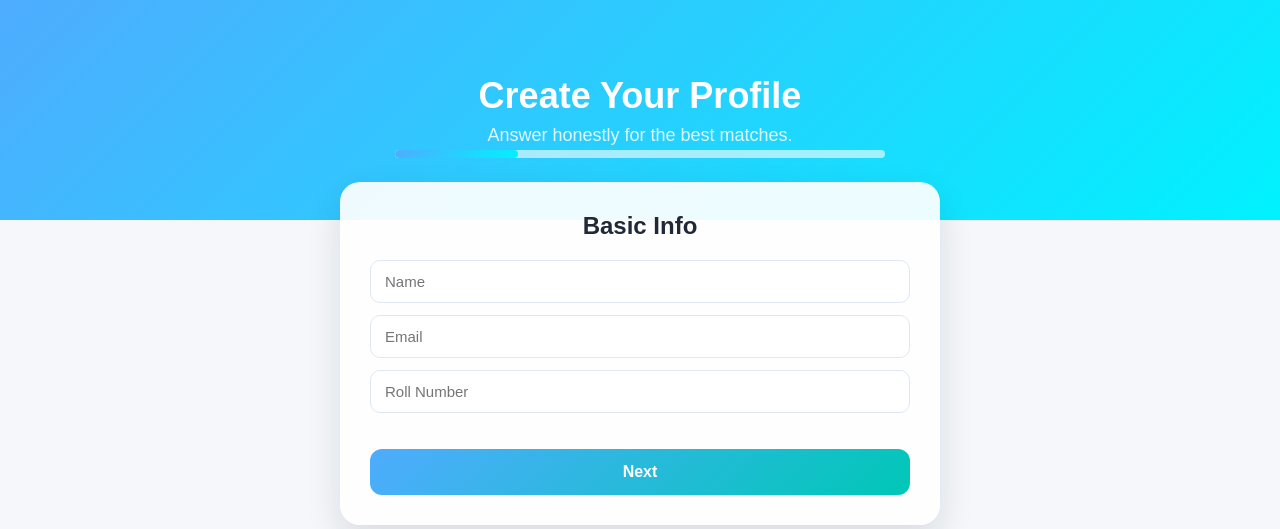
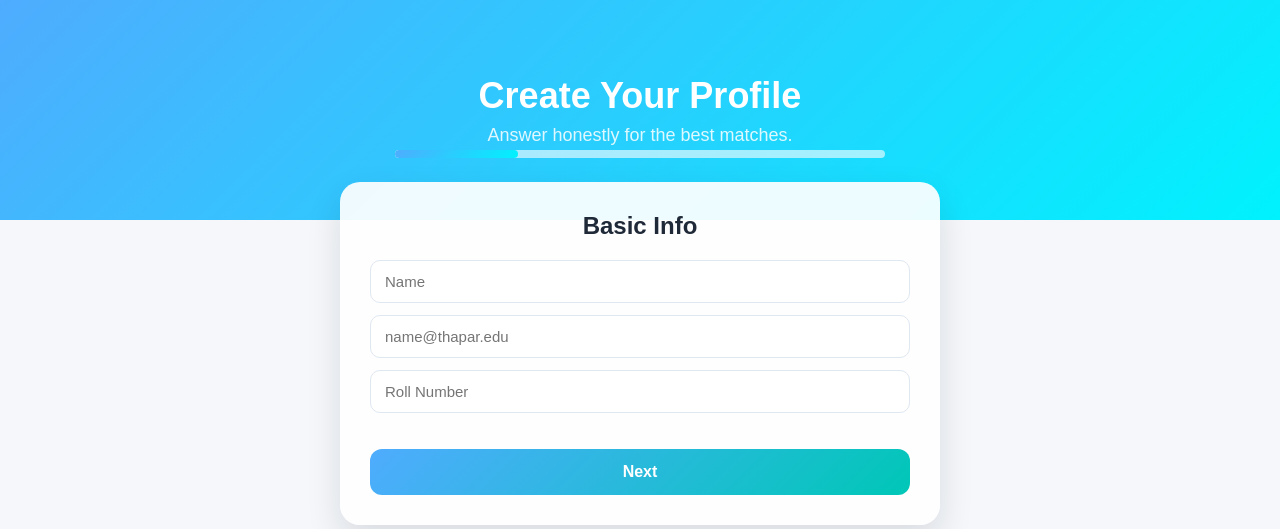
Before and after one commit to arnavdev-24/friend-finder, a Flask app: page /form in a window 1280 px wide. Shown: the top 529 px of the page. Run offline with Flask 3, Linux system fonts and the light colour scheme.

Commit message:
made email of thapar compulsory

```diff
--- a/Templates/form.html
+++ b/Templates/form.html
@@ -22,8 +22,9 @@
             <form method="POST" action="/submit" class="form-box">
                 <div class="step active">
                     <h2>Basic Info</h2>
+                    {% if error %}<p class="auth-error">{{ error }}</p>{% endif %}
                     <input type="text" name="name" placeholder="Name" required>
-                    <input type="email" name="email" placeholder="Email" required>
+                    <input type="email" name="email" placeholder="name@thapar.edu" pattern="^[^@\s]+@thapar\.edu$" title="Use your Thapar email ending in @thapar.edu" required>
                     <input type="text" name="roll" placeholder="Roll Number" required>
                 </div>
 
--- a/Templates/login.html
+++ b/Templates/login.html
@@ -13,7 +13,7 @@
         <p>Enter your email to continue.</p>
         <form method="POST">
             <label for="email">Email</label>
-            <input id="email" type="email" name="email" placeholder="you@example.com" required>
+            <input id="email" type="email" name="email" placeholder="name@thapar.edu" pattern="^[^@\s]+@thapar\.edu$" title="Use your Thapar email ending in @thapar.edu" required>
             <button type="submit">Continue</button>
         </form>
     </main>
--- a/app.py
+++ b/app.py
@@ -283,6 +283,15 @@ QUESTION_TEXT = {
     12: "openness to different personalities",
 }
 
+ALLOWED_EMAIL_DOMAIN = "@thapar.edu"
+
+
+def normalize_thapar_email(value):
+    email = (value or "").strip().lower()
+    if not email or email.count("@") != 1 or not email.endswith(ALLOWED_EMAIL_DOMAIN):
+        return None
+    return email
+
 
 def humanize_reason(reason):
     if isinstance(reason, str):
@@ -304,7 +313,13 @@ def humanize_reason(reason):
 @app.route("/login", methods=["GET", "POST"])
 def login():
     if request.method == "POST":
-        email = request.form.get("email", "").strip().lower()
+        email = normalize_thapar_email(request.form.get("email"))
+        if email is None:
+            return render_template(
+                "login.html",
+                error="Use your Thapar email ending in @thapar.edu.",
+            )
+
         conn = get_connection()
         cursor = conn.cursor(dictionary=True, buffered=True)
         cursor.execute(
@@ -627,8 +642,14 @@ def find():
 @app.route("/submit", methods=["POST"])
 def submit():
     name = request.form.get("name")
-    email = request.form.get("email")
+    email = normalize_thapar_email(request.form.get("email"))
     roll = request.form.get("roll") or None
+
+    if email is None:
+        return render_template(
+            "form.html",
+            error="Use your Thapar email ending in @thapar.edu.",
+        )
 
     # 1–12 questions
     answers = []
```
